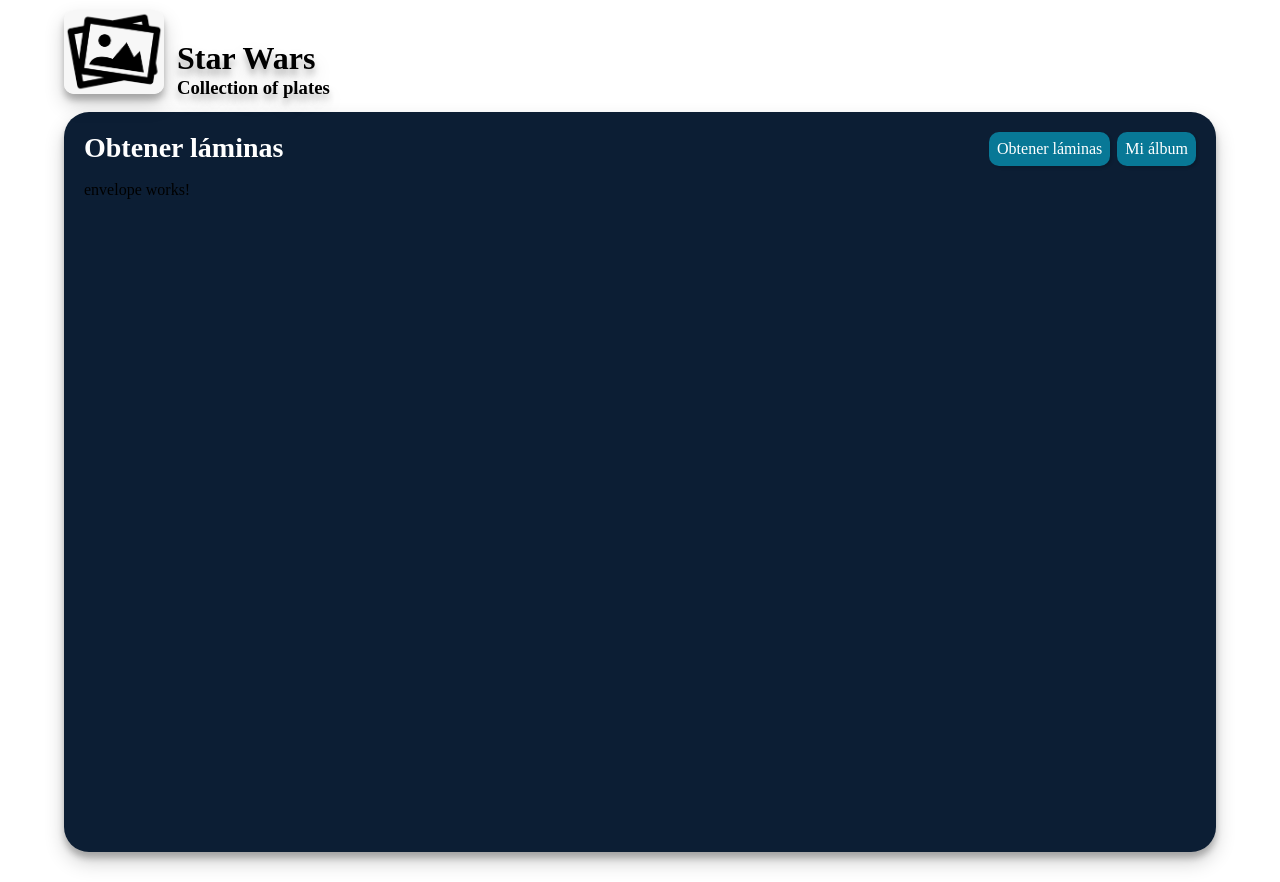
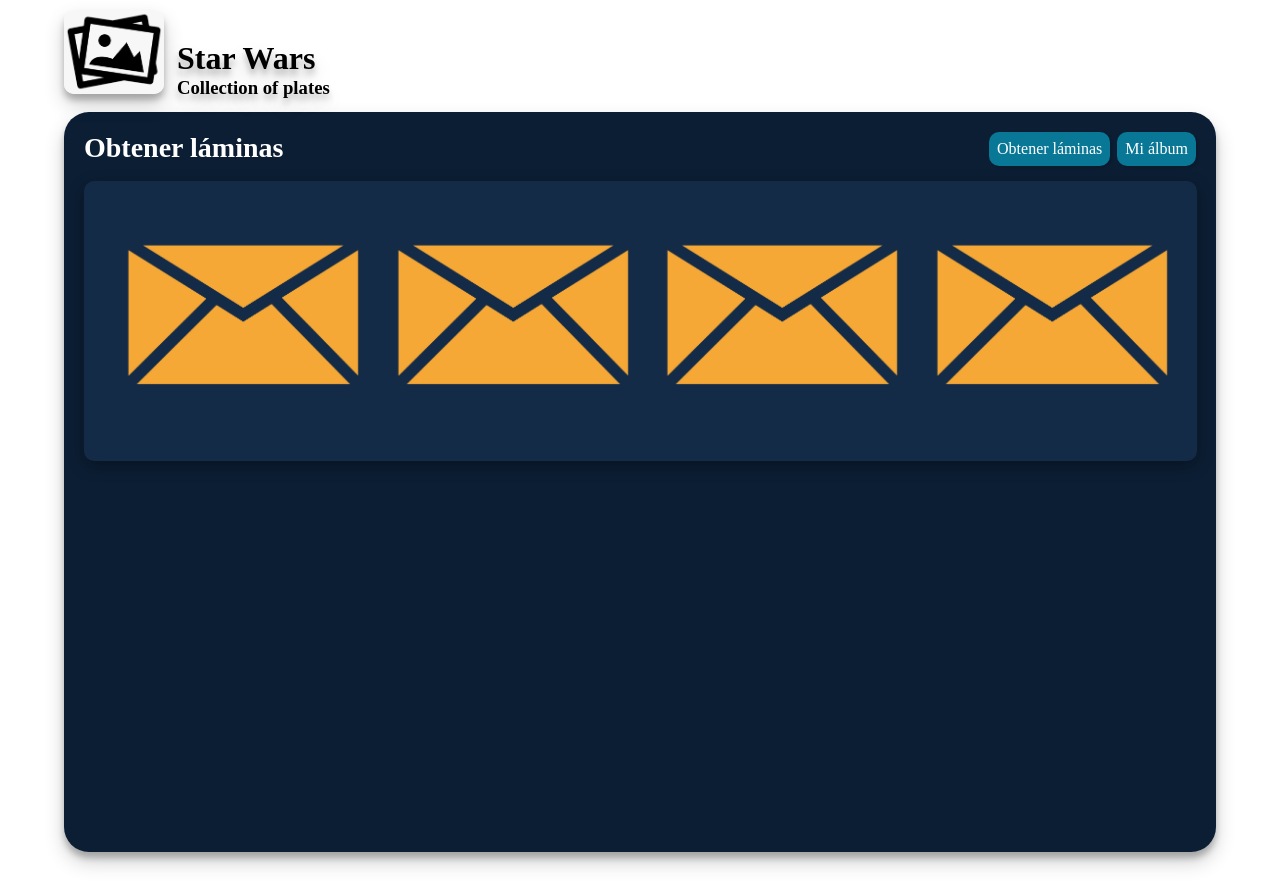
Before and after one commit to juanse-morales/star-wars, an Angular app: page /envelope in a window 1280 px wide. Built offline with nearby package versions, Linux system fonts and the light colour scheme.

Commit message:
REFACTOR: Design header envelope

```diff
--- a/src/app/envelope/envelope.component.css
+++ b/src/app/envelope/envelope.component.css
@@ -0,0 +1,27 @@
+#header-envelope {
+  background: #142b47;
+  border-radius: 10px;
+  box-shadow: rgba(0, 0, 0, 0.35) 0px 5px 15px;
+  width: 97%;
+  height: 40%;
+  margin: auto;
+  display: inline-block;
+  padding-left: 34px;
+}
+
+.envelope {
+  width: 25%;
+  display: inline-block;
+  padding-top: 57px;
+}
+
+img {
+  width: 250px;
+  height: auto;
+}
+
+img:hover {
+  -webkit-filter: drop-shadow(5px 5px 15px rgba(208, 208, 208, 0.35));
+  filter: drop-shadow(5px 5px 15px rgba(208, 208, 208, 0.35));
+  cursor: pointer;
+}
--- a/src/app/envelope/envelope.component.html
+++ b/src/app/envelope/envelope.component.html
@@ -1 +1,5 @@
-<p>envelope works!</p>
+<div id="header-envelope">
+  <div class="envelope" *ngFor="let item of envelopes">
+    <img src="../../assets/envelope-flat-2.png" alt="Sobre">
+  </div>
+</div>
--- a/src/app/envelope/envelope.component.ts
+++ b/src/app/envelope/envelope.component.ts
@@ -6,5 +6,5 @@
   styleUrls: ['./envelope.component.css']
 })
 export class EnvelopeComponent {
-
+  public envelopes = new Array(4);
 }
```
Also changed, not shown: src/assets/envelope-flat-2.png (added), src/assets/envelope-flat.png (added).
